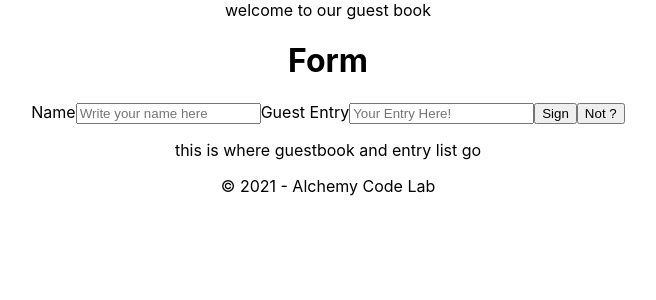
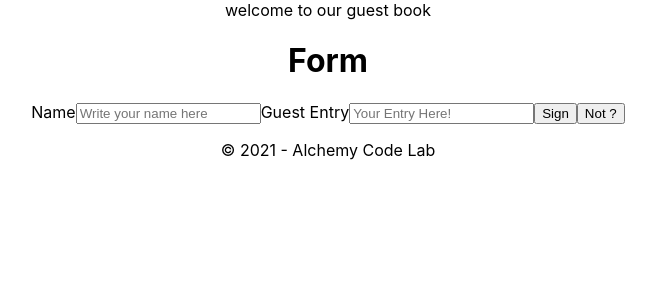
Before and after one commit to VioletKatrinStewart/adv-react-guestbook, a React (Create React App) app: page / in a window 1280 px wide. Shown: the top 300 px of the page, without its empty margins (312-968 px from the left). Built offline with nearby package versions, Linux system fonts and the light colour scheme.

Commit message:
reformatted

```diff
--- a/src/views/Authentication/Authentication.jsx
+++ /dev/null
@@ -1,5 +0,0 @@
-import React from 'react';
-
-export default function Authentication() {
-  return <div></div>;
-}
--- a/src/views/Home/Home.jsx
+++ b/src/views/Home/Home.jsx
@@ -9,7 +9,6 @@ export default function Home() {
       <EntryProvider>
         <GuestBook />
         <EntryList />
-        <p>this is where guestbook and entry list go</p>
       </EntryProvider>
     </div>
   );
```
